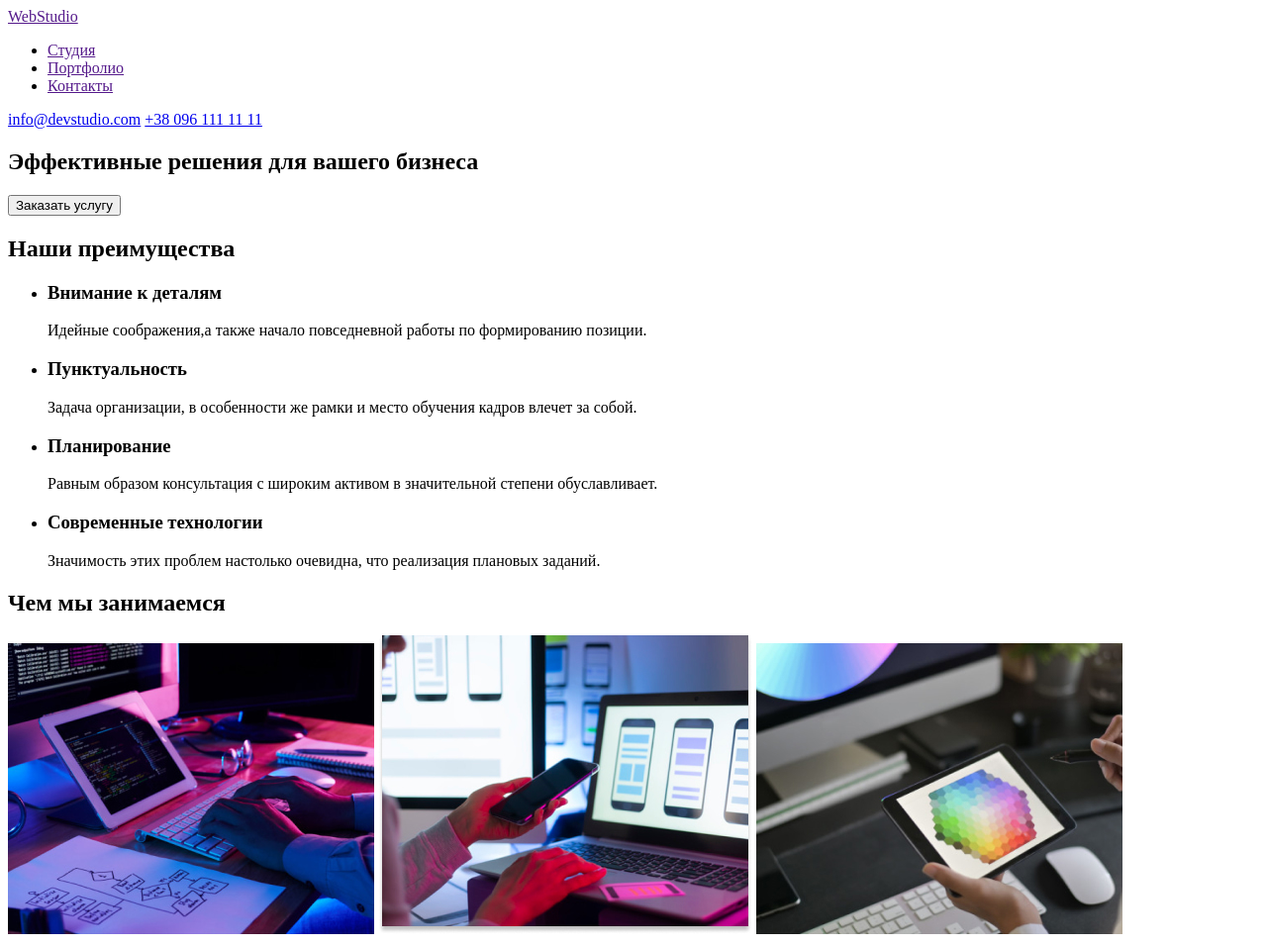
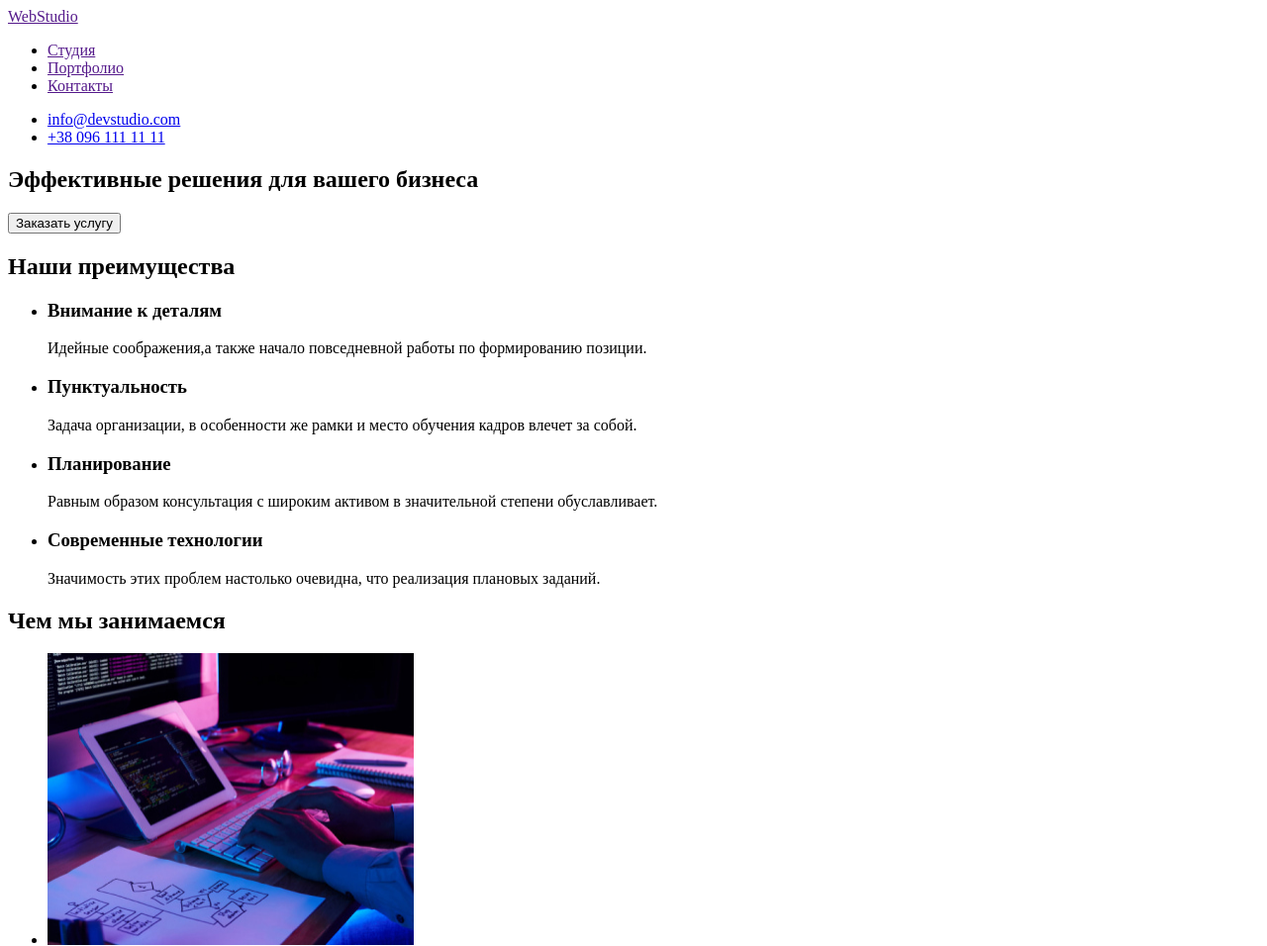
Before and after one commit to roowdy/goit-markup-hw-01, a plain HTML site: page index.html in a window 1280 px wide. Shown: the top 956 px of the page at 99% size. Drawn offline with Linux system fonts and the light colour scheme.

Commit message:
Правки
Выполнил правки соответственно к рекомендациям.

```diff
--- a/index.html
+++ b/index.html
@@ -18,8 +18,10 @@
                 <li><a href="">Контакты</a></li>
             </ul>
         </nav>
-        <a href="mailto:info@devstudio.com">info@devstudio.com</a>
-        <a href="tel:+380961111111">+38 096 111 11 11</a>
+        <ul>
+            <li><a href="mailto:info@devstudio.com">info@devstudio.com</a></li>
+            <li><a href="tel:+380961111111">+38 096 111 11 11</a></li>
+        </ul>
     </header>
 
     <!-- Контент -->
@@ -53,9 +55,11 @@
         </section>
         <section>
             <h2>Чем мы занимаемся</h2>
-            <img src="./images/img-1.jpg" alt="Создаем программный  продукт">
-            <img src="./images/img-2.jpg" alt="Адаптируем и тестируем на разных устройствах">
-            <img src="./images/img-3.jpg" alt="Создаем насыщенный дизайн">
+            <ul>
+                <li><img src="./images/img-1.jpg" alt="Создаем программный  продукт" width="370" height="295"></li>
+                <li><img src="./images/img-2.jpg" alt="Адаптируем и тестируем на разных устройствах" width="370" height="295"></li>
+                <li><img src="./images/img-3.jpg" alt="Создаем насыщенный дизайн" width="370" height="295"></li>
+            </ul>
         </section>
         <section>
             <h2>Наша команда</h2>
@@ -88,9 +92,9 @@
     <footer>
         <a href="">WebStudio</a>
         <address>
-            г. Киев, пр-т Леси Украинки, 26
-            <a href="mailto:info@devstudio.com">info@devstudio.com</a>
-            <a href="tel:+380961111111">+38 099 111 11 11</a>
+            <p>г. Киев, пр-т Леси Украинки, 26</p>
+            <a href="mailto:info@example.com">info@example.com</a>
+            <a href="tel:+380991111111">+38 099 111 11 11</a>
         </address>
     </footer>
 </body>
```
